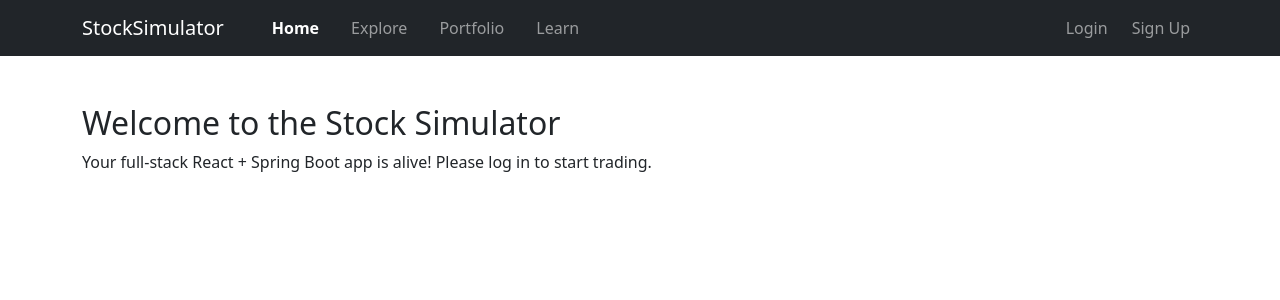
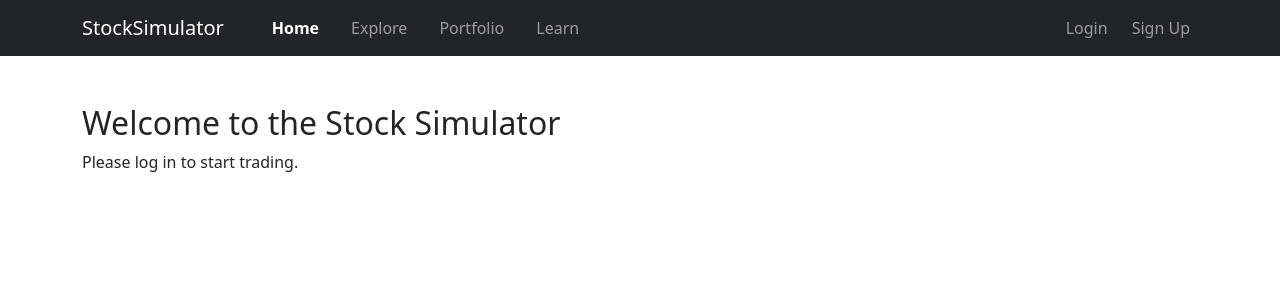
Before and after one commit to elenaplesu/StockTradingSimulator, a React app in the folder frontend/: page / in a window 1280 px wide. Shown: the top 300 px of the page. Built offline with nearby package versions, Linux system fonts and the light colour scheme; the HTML template or start-up script is replaced by a standard one.

Commit message:
text fix

```diff
--- a/frontend/src/App.jsx
+++ b/frontend/src/App.jsx
@@ -8,7 +8,7 @@ import Register from './Register';
 const Home = () => (
     <div className="container mt-5">
         <h2>Welcome to the Stock Simulator</h2>
-        <p>Your full-stack React + Spring Boot app is alive! Please log in to start trading.</p>
+        <p>Please log in to start trading.</p>
     </div>
 );
 
```
